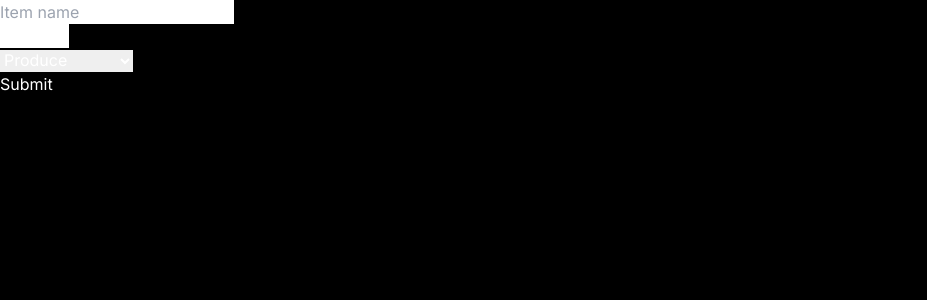
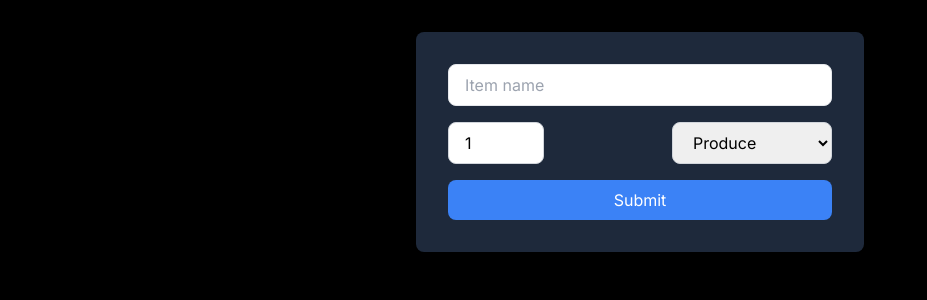
Before and after one commit to ksingh62/cprg306-assignments, a Next.js app: page /week-4 in a window 1280 px wide. Shown: the top 300 px of the page, without its empty margins (0-927 px from the left). Built offline with nearby package versions, Linux system fonts and the light colour scheme.

Commit message:
add styles for newItem component

```diff
--- a/app/week-4/new-item.js
+++ b/app/week-4/new-item.js
@@ -54,9 +54,10 @@ Category: ${category}`);
   };
 
   return (
-    <main>
-      <form onSubmit={handleSubmit}>
-        <div>
+    <main className="flex align-items justify-center">
+      <div className="w-full max-w-md bg-slate-800 text-black p-8 rounded-lg shadow-md mt-8">
+        <form className="w-full" onSubmit={handleSubmit}>
+          <div className="mb-4">
             <input
               required
               type="text"
@@ -64,10 +65,11 @@ Category: ${category}`);
               value={name}
               onChange={handleNameChange}
               placeholder="Item name"
+              className="w-full px-4 py-2 rounded-lg border focus:outline-none focus:border-blue-500"
             ></input>
           </div>
 
-        <div>
+          <div className="flex justify-between space-x-4 mb-4">
             <input
               type="number"
               name="quantity"
@@ -76,19 +78,29 @@ Category: ${category}`);
               value={quantity}
               required
               onChange={handleQuantityChange}
+              className="w-24 px-4 py-2 rounded-lg border border-gray-300 focus:outline-none focus:border-blue-500"
             ></input>
-        </div>
 
-        <div>
-          <select type="text" value={category} onChange={handleCategoryChange}>
+            <select
+              type="text"
+              value={category}
+              onChange={handleCategoryChange}
+              className="w-40 px-4 py-2 rounded-lg border border-gray-300 focus:outline-none focus:border-blue-500 "
+            >
               {options.map((option, index) => (
                 <option key={index} label={option} value={option}></option>
               ))}
             </select>
           </div>
 
-        <button type="submit">Submit</button>
+          <button
+            type="submit"
+            className="w-full py-2 px-4 bg-blue-500 hover:bg-blue-700 rounded-lg text-white"
+          >
+            Submit
+          </button>
         </form>
+      </div>
     </main>
   );
 }
```
Lines whose indentation alone changed are shown as unchanged.
